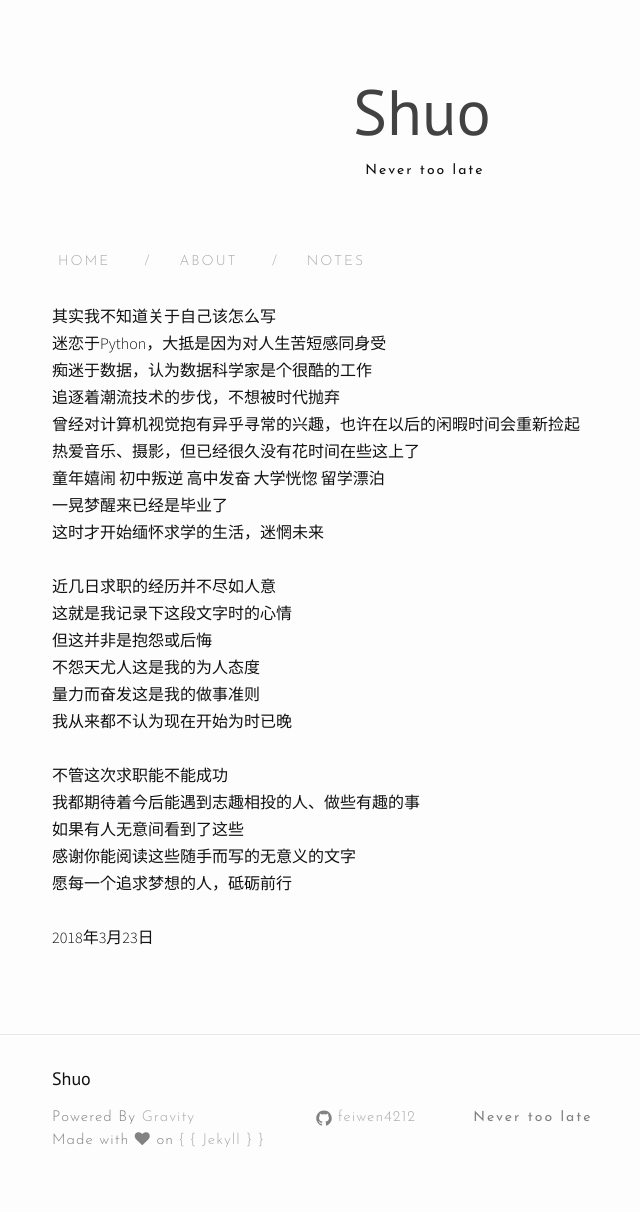
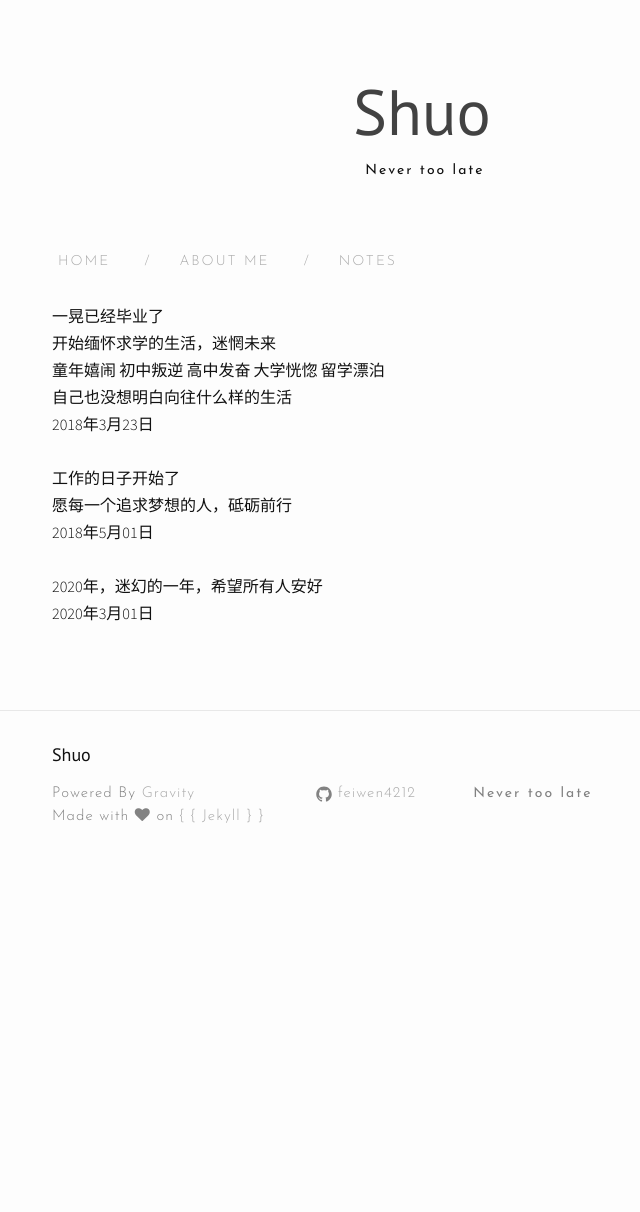
Before and after one commit to feiwen4212/feiwen4212.github.io, a Jekyll site: the page built from about.md, in a window 1280 px wide. Shown: the whole page, without its empty margins (218-858 px from the left). Built offline with Jekyll 4.4.1, drawn with Linux system fonts in a browser that asks for light colours; nearby versions of some CDN libraries; after the commit the page ends 900 px from its top, so only the background shows below that.

Commit message:
change about page

```diff
--- a/about.md
+++ b/about.md
@@ -1,33 +1,23 @@
 ---
 layout: page
-title : About
+title : About me
 permalink: /about/
 ---
 <font size="3">
-其实我不知道关于自己该怎么写<br />
-迷恋于Python，大抵是因为对人生苦短感同身受  <br />
-痴迷于数据，认为数据科学家是个很酷的工作  <br />
-追逐着潮流技术的步伐，不想被时代抛弃  <br />
-曾经对计算机视觉抱有异乎寻常的兴趣，也许在以后的闲暇时间会重新捡起  <br />
-热爱音乐、摄影，但已经很久没有花时间在些这上了  <br />
+
+一晃已经毕业了  <br />
+开始缅怀求学的生活，迷惘未来  <br />
 童年嬉闹 初中叛逆 高中发奋 大学恍惚 留学漂泊<br />
-一晃梦醒来已经是毕业了  <br />
-这时才开始缅怀求学的生活，迷惘未来  <br />
+自己也没想明白向往什么样的生活 <br />
+    2018年3月23日<br />
+
 <br />
-近几日求职的经历并不尽如人意  <br />
-这就是我记录下这段文字时的心情  <br />
-但这并非是抱怨或后悔  <br />
-不怨天尤人这是我的为人态度  <br />
-量力而奋发这是我的做事准则  <br />
-我从来都不认为现在开始为时已晚  <br />
+工作的日子开始了  <br />
+愿每一个追求梦想的人，砥砺前行  <br />
+    2018年5月01日<br />
+
 <br />
-不管这次求职能不能成功  <br />
-我都期待着今后能遇到志趣相投的人、做些有趣的事  <br />
-如果有人无意间看到了这些<br />
-感谢你能阅读这些随手而写的无意义的文字  <br />
-愿每一个追求梦想的人，砥砺前行  <br />
-<br />
-
-2018年3月23日<br />
+2020年，迷幻的一年，希望所有人安好<br />
+    2020年3月01日<br />
 
 </font>
```
